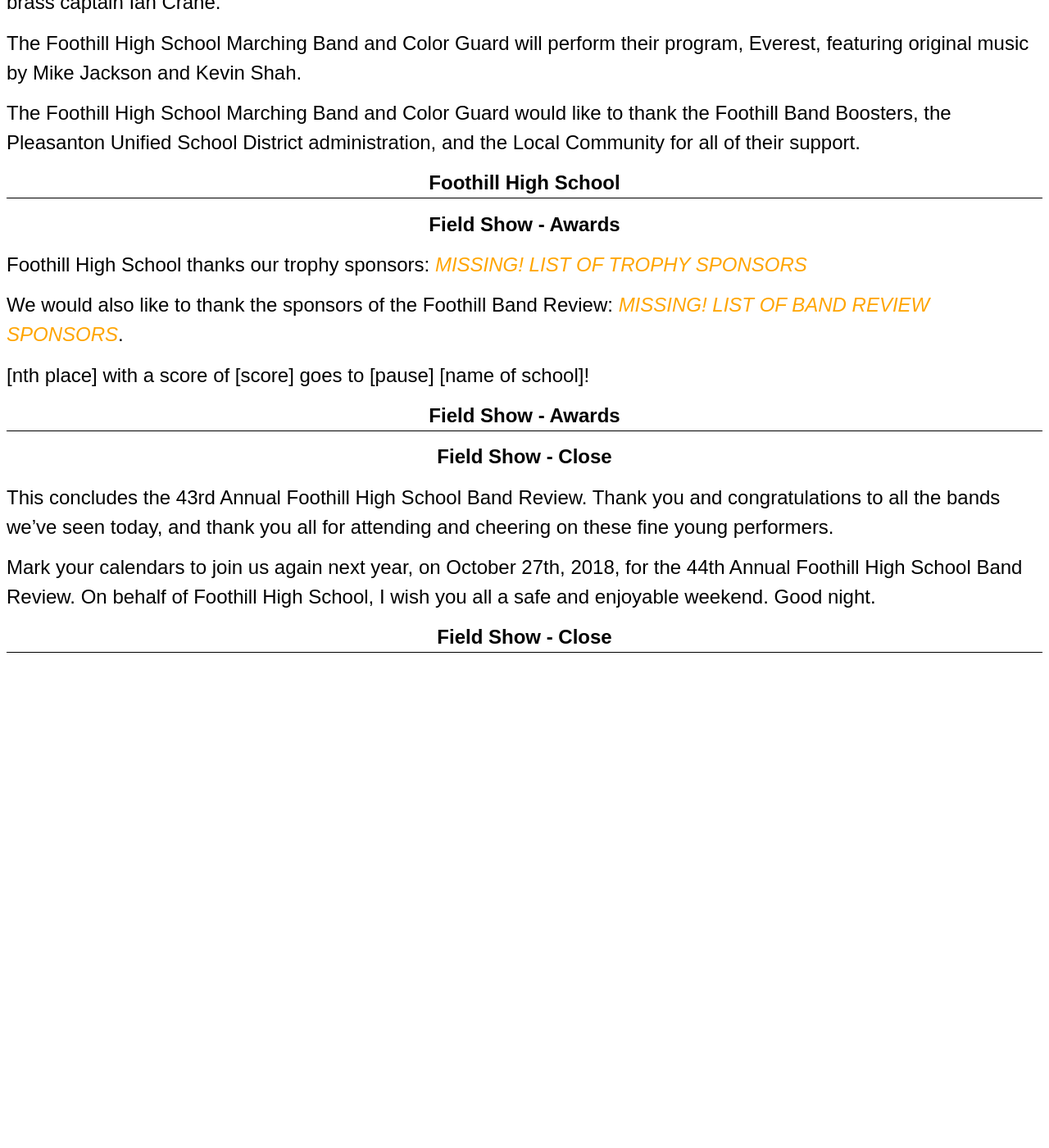
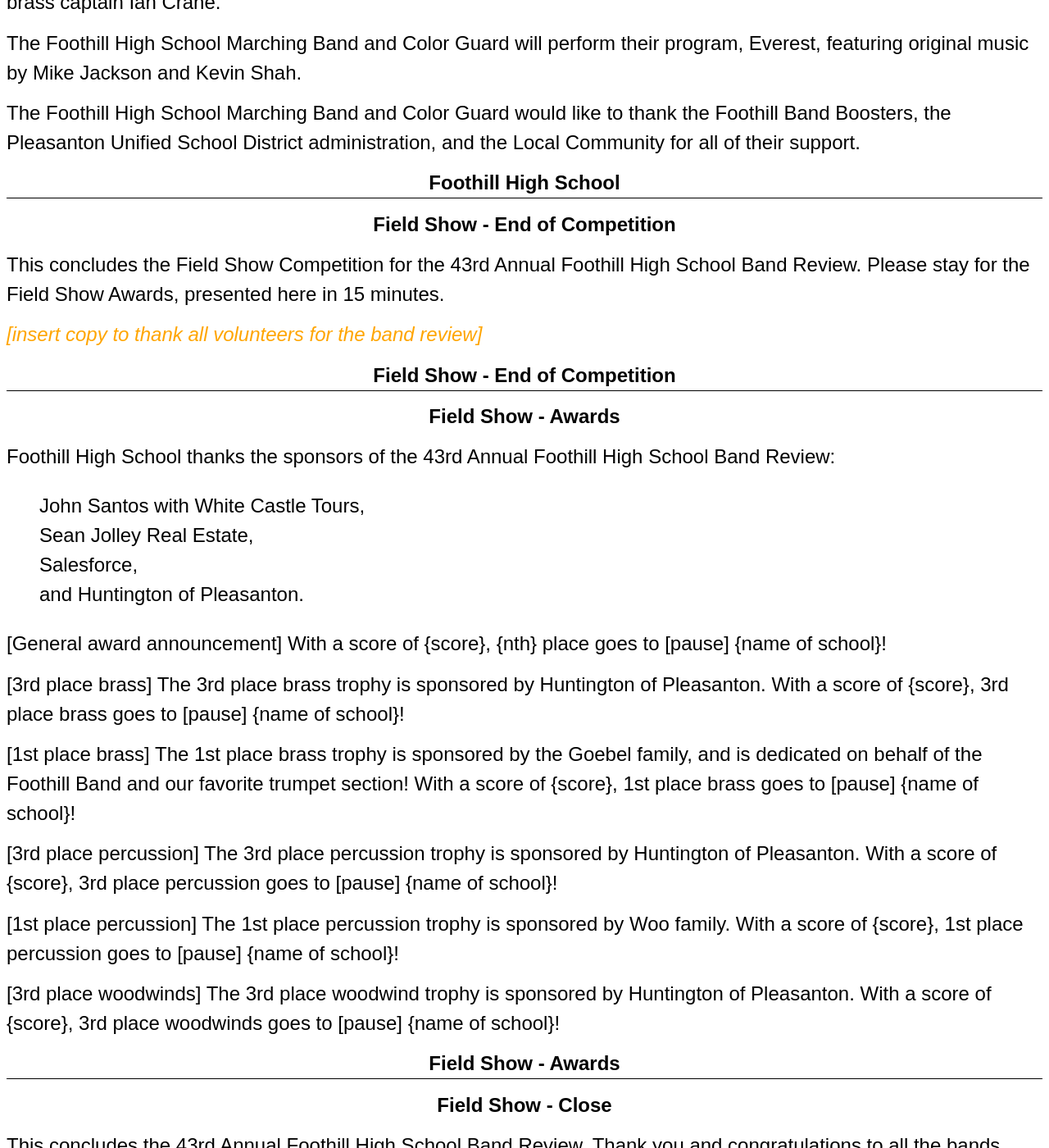
Before and after one commit to ericberdahl/band-review, a Jekyll site: the page built from review.html, in a window 1280 px wide and 1400 px high, scrolled down 26966 px. Shown: the whole window at 82% size. Built offline with Jekyll 4.4.1, drawn with Linux system fonts in a browser that asks for light colours; before the commit the page ends 27776 px from its top, so only the background shows below that; some of the changed text lies outside the part shown.

Commit message:
Added awards sponsors

```diff
--- a/review.css
+++ b/review.css
@@ -22,6 +22,10 @@ html, body {
     margin-top: 10pt;
     margin-bottom: 10pt;
     line-height: 150%;
+}
+
+.sponsors {
+    list-style: none;
 }
 
 /*@page {
--- a/review.html
+++ b/review.html
@@ -155,15 +155,57 @@ css:
 {% endfor %}
 
 <div class="page">
+    <div class="header">Field Show - End of Competition</div>
+    <div>
+        This concludes the Field Show Competition for the {{site.data.review.citation}}.
+        Please stay for the Field Show Awards, presented here in 15 minutes.
+    </div>
+    <div>
+        <span class="missing">[insert copy to thank all volunteers for the band review]</span>
+    </div>
+    <div class="footer">Field Show - End of Competition</div>
+</div>
+
+<div class="page">
     <div class="header">Field Show - Awards</div>
     <div>
-        Foothill High School thanks our trophy sponsors: <span class="missing">MISSING! LIST OF TROPHY SPONSORS</span>
+        Foothill High School thanks the sponsors of the {{site.data.review.citation}}:
+        <ol class="sponsors">
+            <li>John Santos with White Castle Tours,</li>
+            <li>Sean Jolley Real Estate,</li>
+            <li>Salesforce,</li>
+            <li>and Huntington of Pleasanton.</li>
+        </ol>
     </div>
     <div>
-        We would also like to thank the sponsors of the Foothill Band Review: <span class="missing">MISSING! LIST OF BAND REVIEW SPONSORS</span>.
+        [General award announcement]
+        With a score of {score}, {nth} place goes to [pause] {name of school}!
     </div>
     <div>
-        [nth place] with a score of [score] goes to [pause] [name of school]!
+        [3rd place brass]
+        The 3rd place brass trophy is sponsored by Huntington of Pleasanton.
+        With a score of {score}, 3rd place brass goes to [pause] {name of school}!
+    </div>
+    <div>
+        [1st place brass]
+        The 1st place brass trophy is sponsored by the Goebel family, and is dedicated
+        on behalf of the Foothill Band and our favorite trumpet section!
+        With a score of {score}, 1st place brass goes to [pause] {name of school}!
+    </div>
+    <div>
+        [3rd place percussion]
+        The 3rd place percussion trophy is sponsored by Huntington of Pleasanton.
+        With a score of {score}, 3rd place percussion goes to [pause] {name of school}!
+    </div>
+    <div>
+        [1st place percussion]
+        The 1st place percussion trophy is sponsored by Woo family.
+        With a score of {score}, 1st place percussion goes to [pause] {name of school}!
+    </div>
+    <div>
+        [3rd place woodwinds]
+        The 3rd place woodwind trophy is sponsored by Huntington of Pleasanton.
+        With a score of {score}, 3rd place woodwinds goes to [pause] {name of school}!
     </div>
     <div class="footer">Field Show - Awards</div>
 </div>
@@ -182,3 +224,20 @@ css:
     </div>
     <div class="footer">Field Show - Close</div>
 </div>
+
+<div class="page">
+    <div class="header">Parade and Concert - Awards</div>
+    <div>
+        Foothill High School thanks the sponsors of the {{site.data.review.citation}}:
+        <ol class="sponsors">
+            <li>John Santos with White Castle Tours,</li>
+            <li>Sean Jolley Real Estate,</li>
+            <li>Ben Woo and Salesforce,</li>
+            <li>and Huntington of Pleasanton.</li>
+        </ol>
+    </div>
+    <div>
+        [announce scores and awards for Parade and Concert]
+    </div>
+    <div class="footer">Field Show - Awards</div>
+</div>
```
